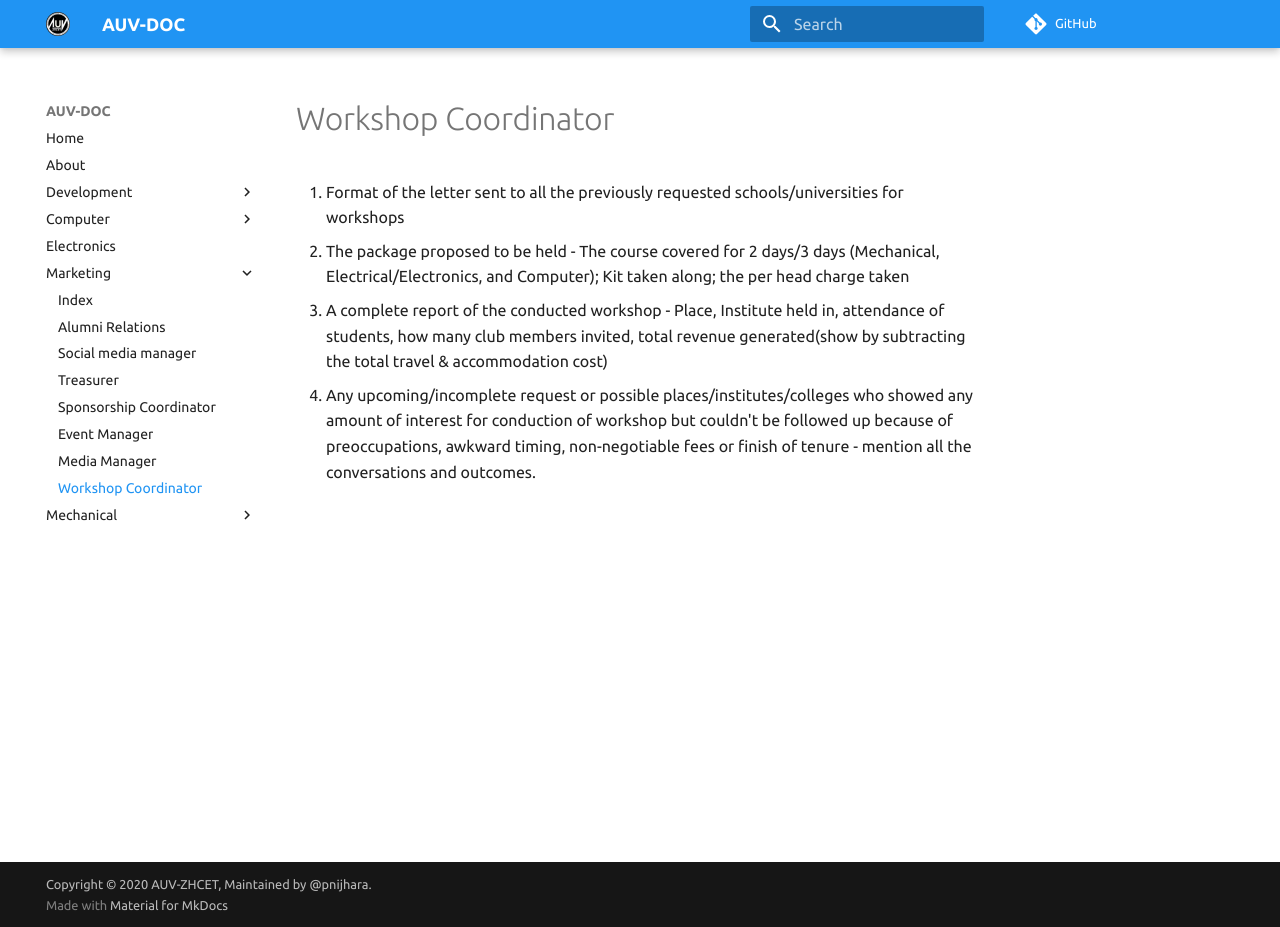
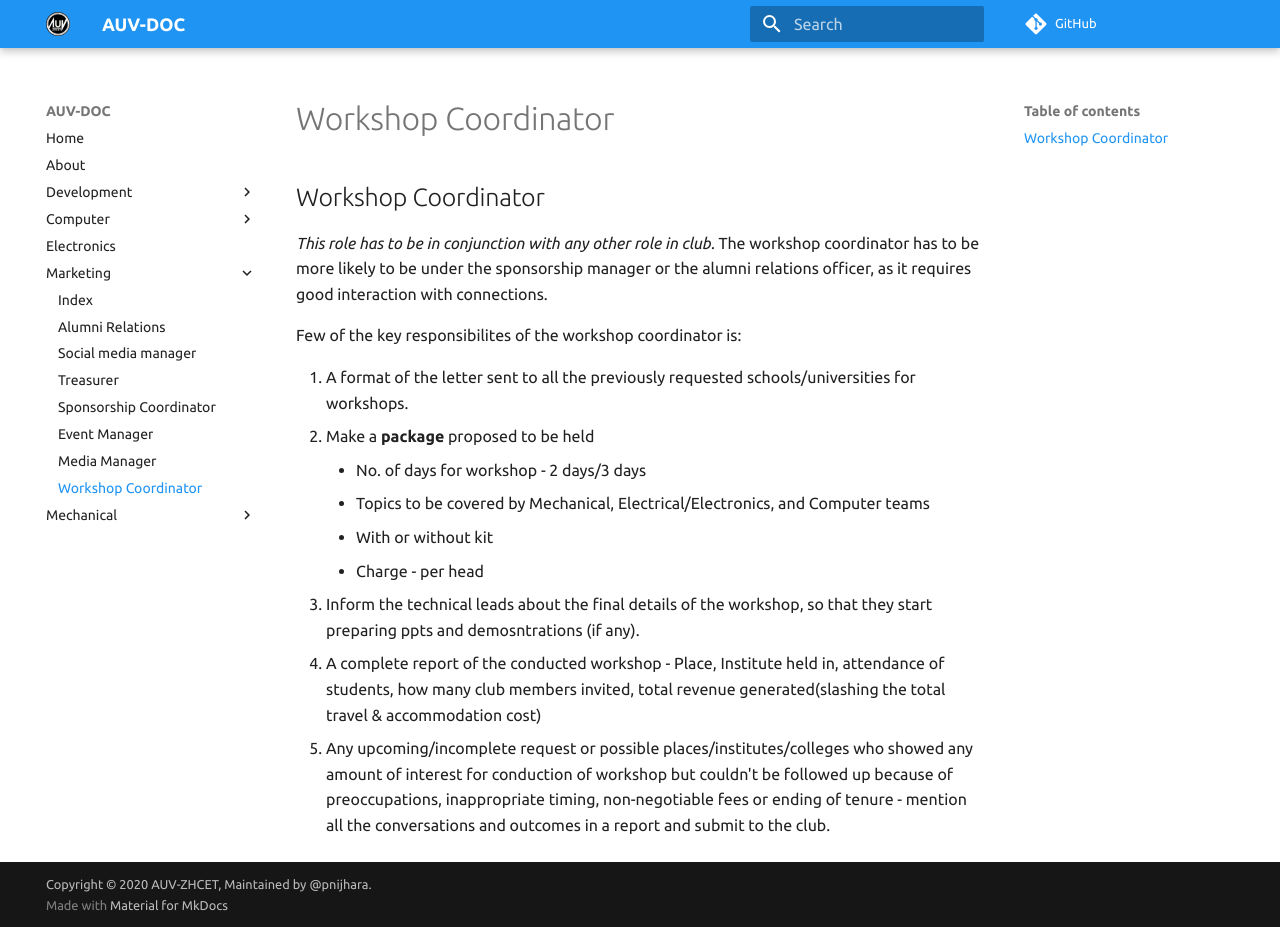
Before and after one commit to auvzhcet/Documentation, an MkDocs documentation site: the page built from docs/marketing/workshop_Coordinator.md, in a window 1280 px wide and 927 px high. Built offline with MkDocs 1.6.1 and Material for MkDocs 9.7.7, drawn with Linux system fonts in a browser that asks for light colours; comment, search, counter and statistics services are not loaded.

Commit message:
Edit key roles

```diff
--- a/docs/marketing/workshop_Coordinator.md
+++ b/docs/marketing/workshop_Coordinator.md
@@ -1,6 +1,22 @@
-# Workshop Coordinator
+---
+title: Role of Workshop Coordinator
+author: Syed Jawad Akhtar
+email-id: syedjawadakhtar@gmail.com
+---
 
-1. Format of the letter sent to all the previously requested schools/universities for workshops
-2. The package proposed to be held - The course covered for 2 days/3 days (Mechanical, Electrical/Electronics, and Computer); Kit taken along; the per head charge taken
-3. A complete report of the conducted workshop - Place, Institute held in, attendance of students, how many club members invited, total revenue generated(show by subtracting the total travel & accommodation cost)
-4. Any upcoming/incomplete request or possible places/institutes/colleges who showed any amount of interest for conduction of workshop but couldn't be followed up because of preoccupations, awkward timing, non-negotiable fees or finish of tenure - mention all the conversations and outcomes.
+## Workshop Coordinator
+
+_This role has to be in conjunction with any other role in club._
+The workshop coordinator has to be more likely to be under the sponsorship manager or the alumni relations officer, as it requires good interaction with connections.
+
+Few of the key responsibilites of the workshop coordinator is:
+
+1. A format of the letter sent to all the previously requested schools/universities for workshops.
+2. Make a **package** proposed to be held
+    - No. of days for workshop - 2 days/3 days
+    - Topics to be covered by Mechanical, Electrical/Electronics, and Computer teams
+    - With or without kit
+    - Charge - per head
+3. Inform the technical leads about the final details of the workshop, so that they start preparing ppts and demosntrations (if any).
+4. A complete report of the conducted workshop - Place, Institute held in, attendance of students, how many club members invited, total revenue generated(slashing the total travel & accommodation cost)
+5. Any upcoming/incomplete request or possible places/institutes/colleges who showed any amount of interest for conduction of workshop but couldn't be followed up because of preoccupations, inappropriate timing, non-negotiable fees or ending of tenure - mention all the conversations and outcomes in a report and submit to the club.
```
